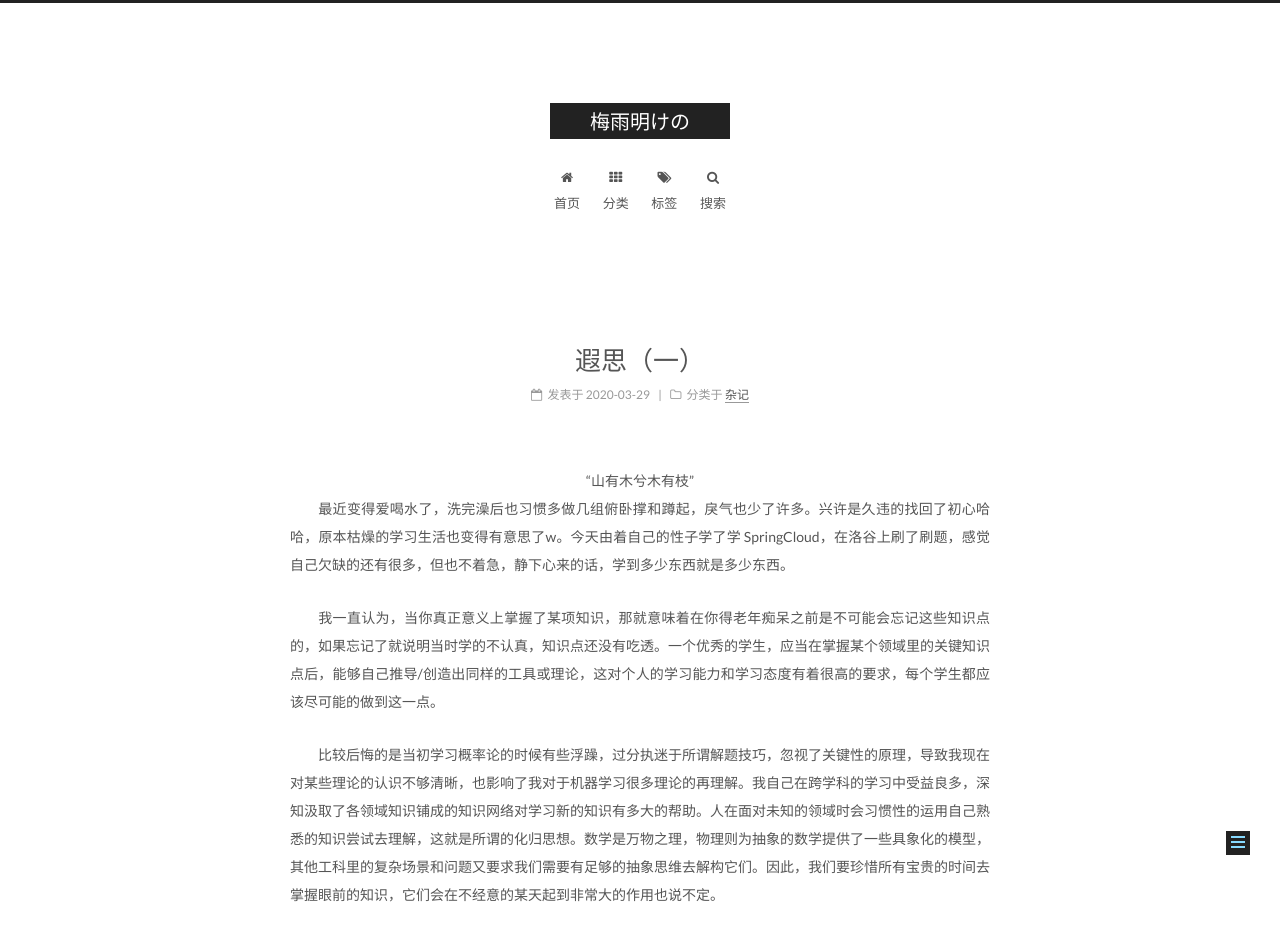
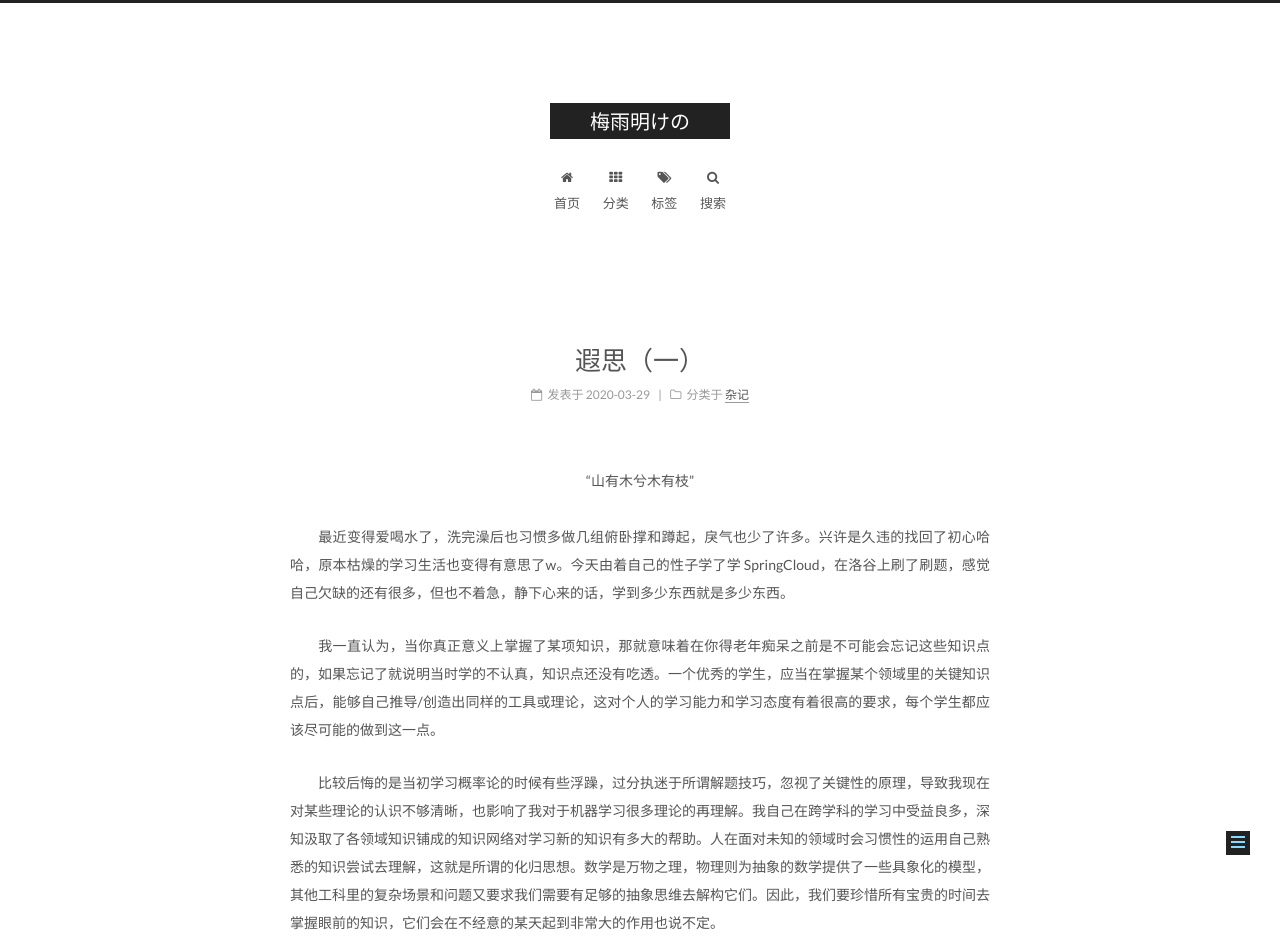
Before and after one commit to plumprc/plumprc.github.io, a Jekyll site: the page built from _posts/叙事诗/2020-03-29-遐思.md, in a window 1280 px wide. Shown: the top 940 px of the page. Built offline with Jekyll 4.4.1, drawn with Linux system fonts in a browser that asks for light colours.

Commit message:
miscellany_2_br

```diff
--- a/_posts/叙事诗/2020-03-29-遐思.md
+++ b/_posts/叙事诗/2020-03-29-遐思.md
@@ -8,13 +8,14 @@ tags:
 
 <center>“山有木兮木有枝”</center>
 
+<br>
 &emsp;&emsp;最近变得爱喝水了，洗完澡后也习惯多做几组俯卧撑和蹲起，戾气也少了许多。兴许是久违的找回了初心哈哈，原本枯燥的学习生活也变得有意思了w。今天由着自己的性子学了学 SpringCloud，在洛谷上刷了刷题，感觉自己欠缺的还有很多，但也不着急，静下心来的话，学到多少东西就是多少东西。
 
 &emsp;&emsp;我一直认为，当你真正意义上掌握了某项知识，那就意味着在你得老年痴呆之前是不可能会忘记这些知识点的，如果忘记了就说明当时学的不认真，知识点还没有吃透。一个优秀的学生，应当在掌握某个领域里的关键知识点后，能够自己推导/创造出同样的工具或理论，这对个人的学习能力和学习态度有着很高的要求，每个学生都应该尽可能的做到这一点。
 
 &emsp;&emsp;比较后悔的是当初学习概率论的时候有些浮躁，过分执迷于所谓解题技巧，忽视了关键性的原理，导致我现在对某些理论的认识不够清晰，也影响了我对于机器学习很多理论的再理解。我自己在跨学科的学习中受益良多，深知汲取了各领域知识铺成的知识网络对学习新的知识有多大的帮助。人在面对未知的领域时会习惯性的运用自己熟悉的知识尝试去理解，这就是所谓的化归思想。数学是万物之理，物理则为抽象的数学提供了一些具象化的模型，其他工科里的复杂场景和问题又要求我们需要有足够的抽象思维去解构它们。因此，我们要珍惜所有宝贵的时间去掌握眼前的知识，它们会在不经意的某天起到非常大的作用也说不定。
 
-&emsp;&emsp;"And only little things matter because one day you’ll look back and realize that those were the big things."
+&emsp;&emsp;*"And only little things matter because one day you’ll look back and realize that those were the big things."*
 
 &emsp;&emsp;抱最好的期望，做最坏的打算。我还是习惯怯懦，不是不敢，而是现在不能。现在惟一该做的仍然是好好学习，读个研究生，再找份体面的工作，如此而已。金钱看起来很俗套，但是没钱的话，有很多想做的事情完全做不了╮(╯——╰)╭。这周过的着实荒唐，下周开始一切又要重上正轨了。
 
```
